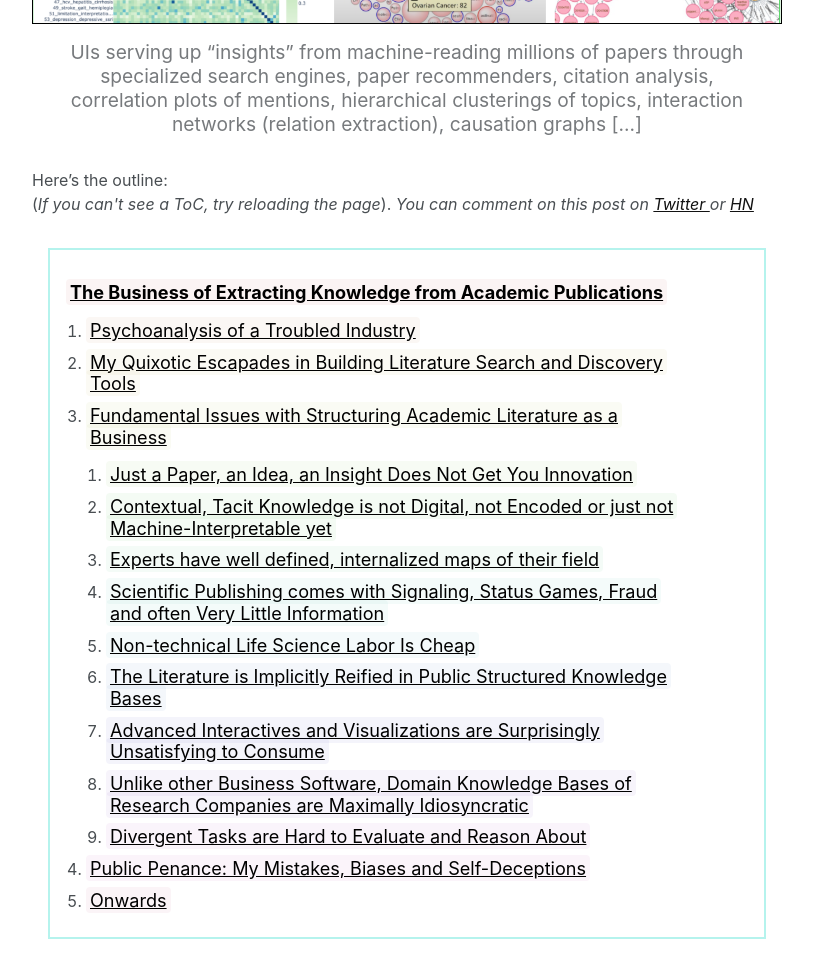
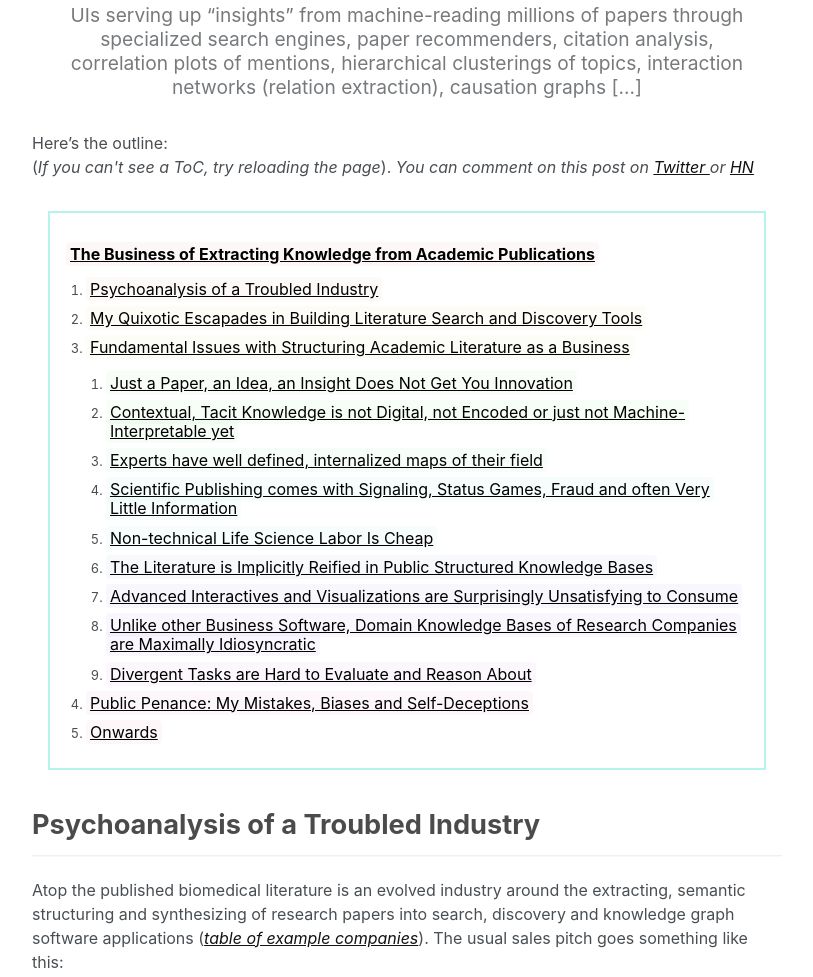
Before and after one commit to markusstrasser/markusstrasser.github.io, a plain HTML site: page articles/extracting-knowledge.html in a window 1280 px wide. Shown: the part 1120-2097 px from the top of the page, without its empty margins (233-1046 px from the left). Drawn offline with Linux system fonts and the light colour scheme.

Commit message:
css improvements

```diff
--- a/articles/extracting-knowledge.html
+++ b/articles/extracting-knowledge.html
@@ -1448,7 +1448,7 @@
           // Calculate the hue value to create a rainbow effect, use the full color wheel (360)
           const hue = (index * 360) / tocHeaders.length;
           // Set saturation to 50%, lightness to 50%, and a very low alpha for subtlety
-          const color = `hsla(${hue}, 50%, 50%, 0.06)`;
+          const color = `hsla(${hue}, 50%, 50%, 0.04)`;
           // Apply the background color to the current header
           header.style.backgroundColor = color;
         });
--- a/style.css
+++ b/style.css
@@ -41,12 +41,12 @@ blockquote {
   /* min-width: 100%; */
   box-sizing: border-box;
 }
-/*
+
 ol,
 ul {
   width: 100%;
   margin-left: 1rem;
-} */
+}
 
 h1,
 h2,
@@ -91,7 +91,7 @@ li {
   }
 }
 h1, h2, h3, h4, h5, h6 {
-  margin: 1.5em 0 0.5em;
+  /* margin: 1.5em 0 0.5em; */
   line-height: 1.2;
   font-family: -apple-system, ".SFNSText-Regular", "San Francisco", "Roboto", "Segoe UI", "Helvetica Neue", "Lucida Grande", Arial, sans-serif;
   font-weight: bold
@@ -464,8 +464,8 @@ line-height: 1.25;
   font-weight: bold; /* Bold font for top-level items */
   margin-bottom: 10px; /* Space between items */
   line-height: 1; /* Improved line height for readability */
-  font-size: 1rem;
-  max-width: 99%; /* Optional: add some spacing to the right */
+  font-size: 0.8rem;
+  max-width: 98%; /* Optional: add some spacing to the right */
 }
 
 .toc-list .toc-list {
@@ -478,7 +478,7 @@ line-height: 1.25;
 
 .toc-link {
   color: black; /* Link color */
-  font-size: 1.13rem; /* Uniform font size */
+  font-size: 1rem; /* Uniform font size */
   line-height: 1.2; /* Improved line height for readability */
   padding: 2px 4px; /* Add padding around the text */
   border-radius: 4px; /* Optional: round the corners for a smoother effect */
@@ -552,7 +552,7 @@ iframe.modal-content {
   }
 
 .toc-link {
-font-size: 1.1rem;
+/* font-size: 1.1rem; */
 line-height: 1.1;
 }
 }
```
